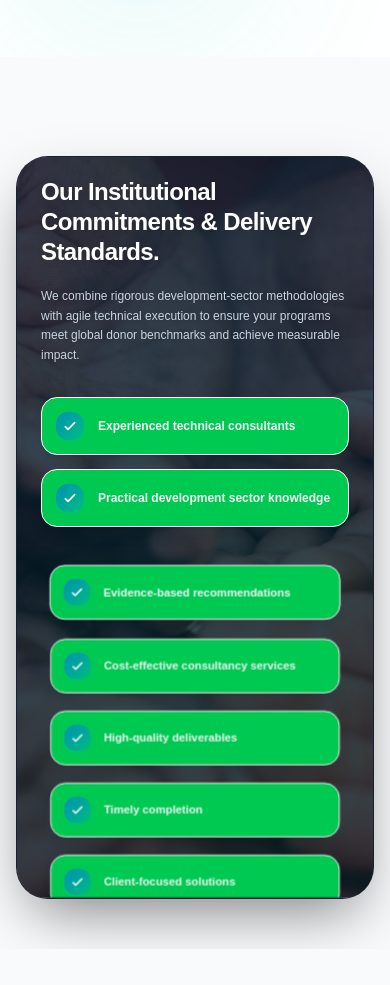
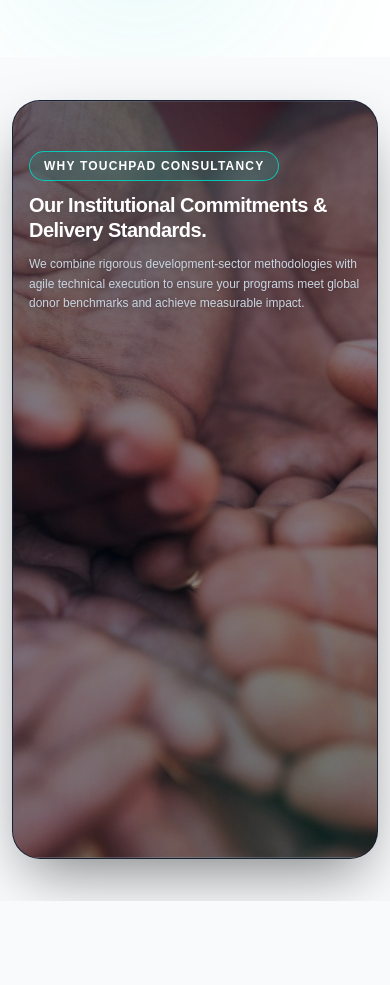
Before and after one commit to abdullah-yousuf-26/touchpad-consultancy, a Next.js app: page / in a window 390 px wide. Shown: the part 1600-2585 px from the top of the page. Built offline with nearby package versions, Linux system fonts and the light colour scheme.

Commit message:
(why touchpad  consultancy)section Sroll update

```diff
--- a/src/app/layout.tsx
+++ b/src/app/layout.tsx
@@ -117,10 +117,10 @@ export default function RootLayout({
           dangerouslySetInnerHTML={{ __html: JSON.stringify(organizationSchema) }}
         />
       </head>
-      <body className="antialiased min-h-screen flex flex-col bg-white text-slate-950 w-full max-w-full overflow-x-clip">
+      <body className="antialiased min-h-screen flex flex-col bg-white text-slate-950 w-full max-w-full">
         <Navbar />
 
-        <main className="flex-grow w-full max-w-full relative overflow-x-clip">{children}</main>
+        <main className="flex-grow w-full max-w-full relative">{children}</main>
 
         <Footer />
         <FloatingShare />
--- a/src/app/page.tsx
+++ b/src/app/page.tsx
@@ -131,9 +131,9 @@ export default function Home() {
       </section>
 
       {/* 3. PINNED STICKY SCROLL SECTION */}
-      <div className="w-full max-w-full overflow-hidden">
+
         <CommitmentScroll />
-      </div>
+
 
       {/* 4. SERVICE ADVISORY MATRIX */}
       <section id="services" className="relative py-24 sm:py-32 px-4 sm:px-8 lg:px-12 bg-slate-50 border-t border-slate-200/60 overflow-hidden w-full">
--- a/src/components/CommitmentScroll.tsx
+++ b/src/components/CommitmentScroll.tsx
@@ -17,7 +17,7 @@ const commitments = [
 export default function CommitmentScroll() {
   const containerRef = useRef<HTMLDivElement>(null);
 
-  // Smooth scroll tracking across the 320vh height
+  // Smooth scroll tracking across the 300vh height
   const { scrollYProgress } = useScroll({
     target: containerRef,
     offset: ["start start", "end end"],
@@ -27,13 +27,13 @@ export default function CommitmentScroll() {
   const bgDim = useTransform(scrollYProgress, [0, 0.25], [0.45, 0.8]);
 
   return (
-    <section ref={containerRef} className="relative h-[320vh] bg-slate-50 py-12 sm:py-16">
+    <section ref={containerRef} className="relative h-[280vh] sm:h-[320vh] bg-slate-50">
 
       {/* Sticky Fullscreen Viewport Wrapper */}
-      <div className="sticky top-0 h-screen w-full flex items-center justify-center p-4 sm:p-8 lg:p-12 overflow-hidden">
+      <div className="sticky top-0 h-screen w-full flex items-center justify-center p-3 sm:p-6 lg:p-12 overflow-hidden">
 
         {/* BIG CONTAINED FLOATING CARD CONTAINER */}
-        <div className="relative w-full max-w-7xl h-[88vh] max-h-[780px] bg-slate-950 rounded-[32px] sm:rounded-[40px] border border-slate-800/80 shadow-[0_25px_60px_-15px_rgba(0,0,0,0.5)] overflow-hidden flex items-center px-6 sm:px-12 lg:px-16">
+        <div className="relative w-full max-w-7xl h-[90vh] sm:h-[88vh] max-h-[780px] bg-slate-950 rounded-[28px] sm:rounded-[40px] border border-slate-800/80 shadow-[0_25px_60px_-15px_rgba(0,0,0,0.5)] overflow-hidden flex items-center px-4 sm:px-10 lg:px-16">
 
           {/* 1. Background Image inside Card */}
           <div
@@ -48,33 +48,30 @@ export default function CommitmentScroll() {
           />
 
           {/* Ambient Glowing Mesh */}
-          <div className="absolute -top-20 -left-20 w-[450px] h-[450px] bg-brand-teal/25 blur-[140px] rounded-full pointer-events-none" />
-          <div className="absolute -bottom-20 -right-20 w-[450px] h-[450px] bg-emerald-500/20 blur-[140px] rounded-full pointer-events-none" />
+          <div className="absolute -top-20 -left-20 w-[300px] sm:w-[450px] h-[300px] sm:h-[450px] bg-brand-teal/25 blur-[100px] sm:blur-[140px] rounded-full pointer-events-none" />
+          <div className="absolute -bottom-20 -right-20 w-[300px] sm:w-[450px] h-[300px] sm:h-[450px] bg-emerald-500/20 blur-[100px] sm:blur-[140px] rounded-full pointer-events-none" />
 
           {/* 3. Content Matrix Grid */}
-          <div className="w-full grid grid-cols-1 lg:grid-cols-12 gap-8 lg:gap-14 items-center relative z-10">
+          <div className="w-full grid grid-cols-1 lg:grid-cols-12 gap-6 lg:gap-14 items-center relative z-10 py-6">
 
             {/* LEFT COLUMN: Fixed Value Proposition */}
-            <div className="lg:col-span-5 space-y-5">
-              <div className="inline-flex items-center gap-2 px-3.5 py-1.5 rounded-full bg-teal-500/15 border border-teal-400/90 text-white text-x font-bold uppercase tracking-widest backdrop-blur-md">
-
+            <div className="lg:col-span-5 space-y-3 sm:space-y-5">
+              <div className="inline-flex items-center gap-2 px-3.5 py-1.5 rounded-full bg-teal-500/15 border border-teal-400/90 text-white text-xs font-bold uppercase tracking-widest backdrop-blur-md">
                 Why TouchPad Consultancy
               </div>
 
-              <h3 className="text-2xl sm:text-3xl lg:text-4xl font-black tracking-tight text-white leading-tight drop-shadow-md">
+              <h3 className="text-xl xs:text-2xl sm:text-3xl lg:text-4xl font-black tracking-tight text-white leading-tight drop-shadow-md">
                 Our Institutional Commitments & Delivery Standards.
               </h3>
 
-              <p className="text-slate-300 text-xs sm:text-sm leading-relaxed drop-shadow">
+              <p className="text-slate-300 text-xs sm:text-sm leading-relaxed drop-shadow max-w-xl">
                 We combine rigorous development-sector methodologies with agile technical execution to ensure your programs meet global donor benchmarks and achieve measurable impact.
               </p>
-
-
             </div>
 
             {/* RIGHT COLUMN: 2-Column Checklist Matrix */}
             <div className="lg:col-span-7">
-              <div className="grid grid-cols-1 sm:grid-cols-2 gap-3.5">
+              <div className="grid grid-cols-1 sm:grid-cols-2 gap-2.5 sm:gap-3.5">
                 {commitments.map((item, index) => {
                   // Items appear sequentially between 0.05 and 0.85
                   const step = 0.8 / commitments.length;
@@ -85,7 +82,6 @@ export default function CommitmentScroll() {
                     <ScrollGridItem
                       key={index}
                       title={item}
-                      index={index}
                       progress={scrollYProgress}
                       start={start}
                       end={end}
@@ -105,13 +101,11 @@ export default function CommitmentScroll() {
 
 function ScrollGridItem({
   title,
-  index,
   progress,
   start,
   end,
 }: {
   title: string;
-  index: number;
   progress: MotionValue<number>;
   start: number;
   end: number;
@@ -124,16 +118,15 @@ function ScrollGridItem({
   return (
     <motion.div
       style={{ opacity, y, scale }}
-      className="flex items-center gap-3.5 p-3.5 sm:p-4 rounded-2xl bg-green-500 border border-white backdrop-blur-md shadow-lg hover:border-teal-400/40 hover:bg-green-400/95 transition-colors duration-200"
+      className="flex items-center gap-3 sm:gap-3.5 p-3 sm:p-4 rounded-2xl bg-green-500 border border-white backdrop-blur-md shadow-lg hover:border-teal-400/40 hover:bg-green-400/95 transition-colors duration-200"
     >
-      <div className="w-7 h-7 sm:w-8 sm:h-8 rounded-xl bg-gradient-to-br from-brand-teal to-emerald-500 flex items-center justify-center text-slate-950 font-bold shrink-0 shadow-md shadow-teal-500/20">
-        <svg className="w-4 h-4 text-white" fill="none" viewBox="0 0 24 24" stroke="currentColor">
+      <div className="w-6 h-6 sm:w-8 sm:h-8 rounded-xl bg-gradient-to-br from-brand-teal to-emerald-500 flex items-center justify-center text-slate-950 font-bold shrink-0 shadow-md shadow-teal-500/20">
+        <svg className="w-3.5 h-3.5 sm:w-4 sm:h-4 text-white" fill="none" viewBox="0 0 24 24" stroke="currentColor">
           <path strokeLinecap="round" strokeLinejoin="round" strokeWidth={2.5} d="M5 13l4 4L19 7" />
         </svg>
       </div>
 
       <div className="flex flex-col">
-
         <span className="text-xs sm:text-sm font-semibold text-slate-100 leading-snug">
           {title}
         </span>
```
